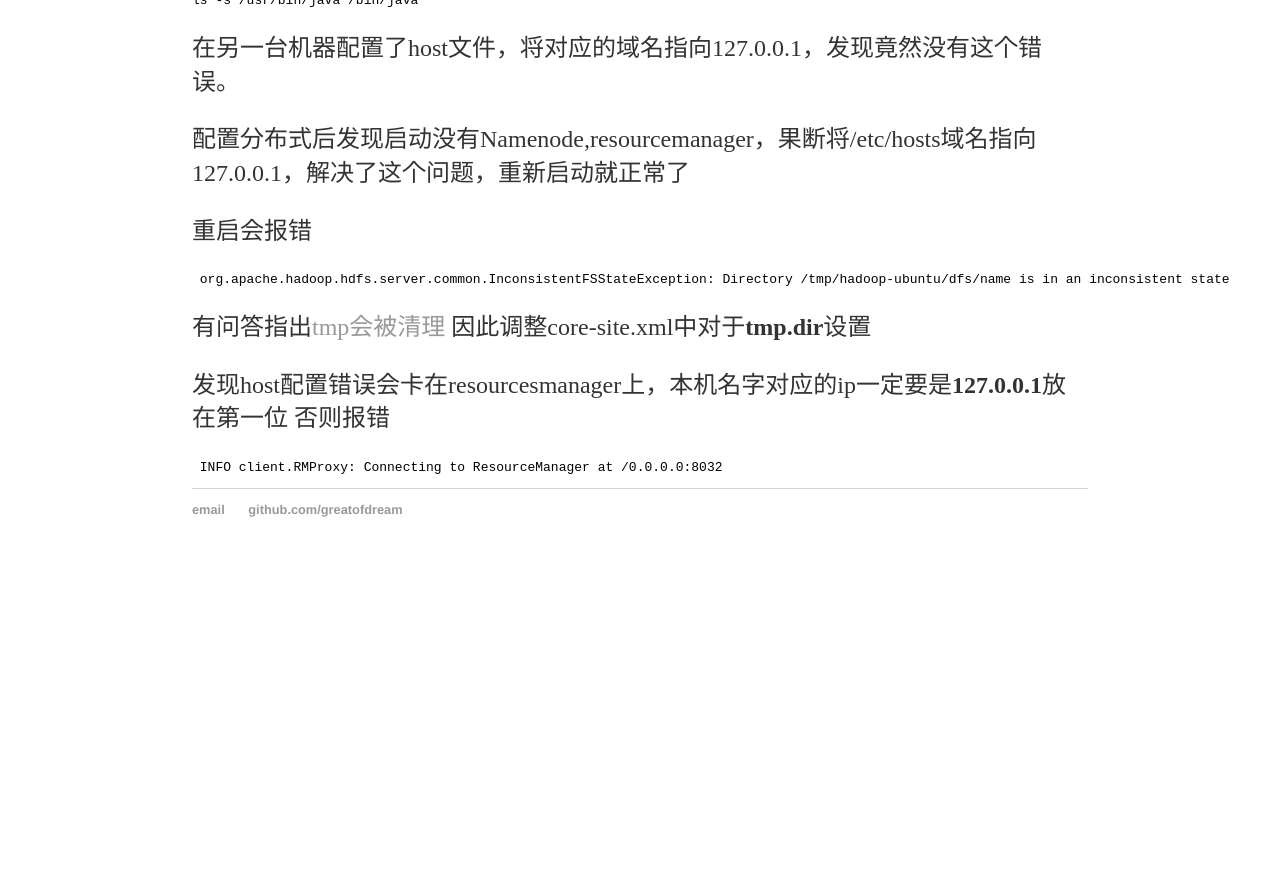
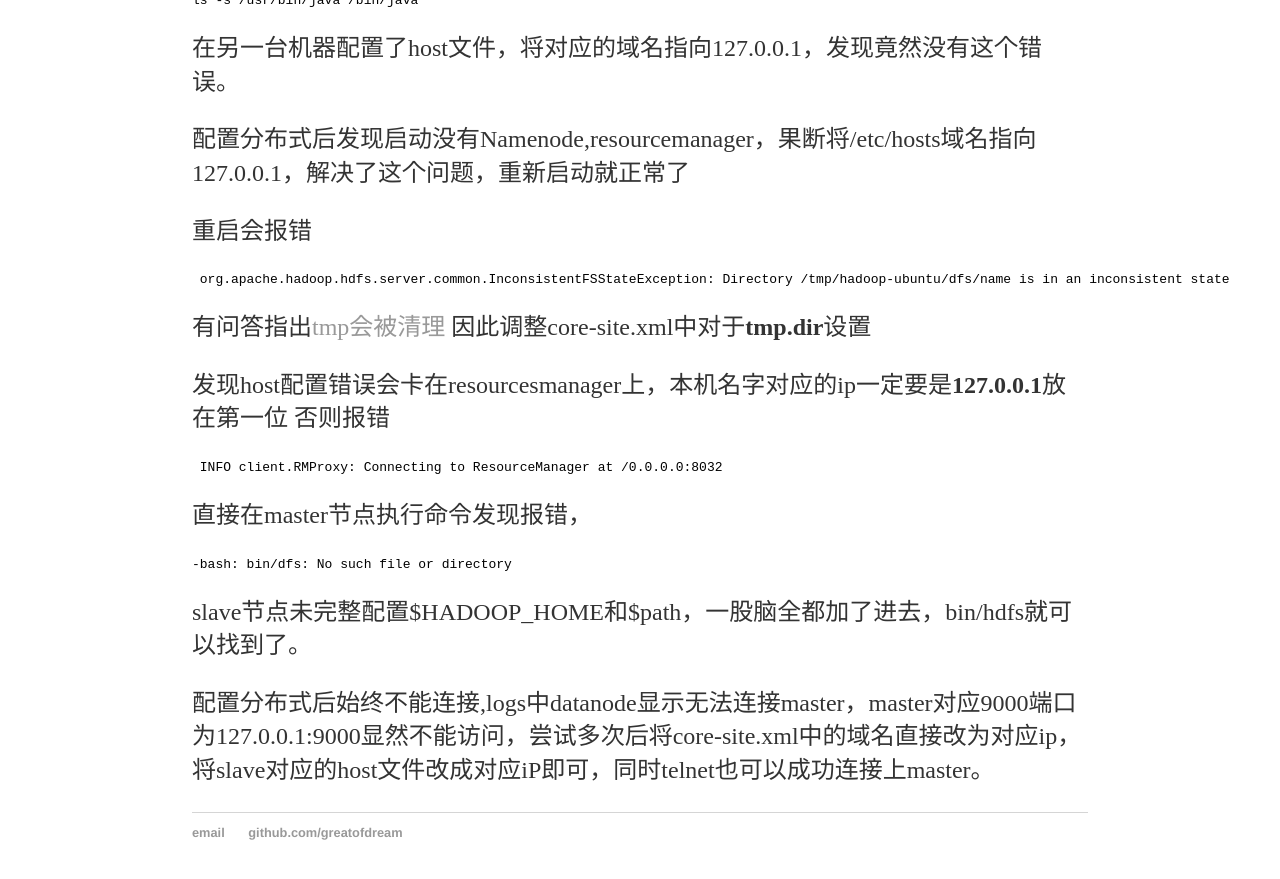
Before and after one commit to greatofdream/greatofdream.github.io, a Jekyll site: the page built from _posts/2019-10-04-hadoop.md, in a window 1280 px wide and 900 px high, scrolled down 696 px. Shown: the top 879 px of the window. Built offline with Jekyll 4.4.1, drawn with Linux system fonts in a browser that asks for light colours; before the commit the page ends 1273 px from its top, so only the background shows below that.

Commit message:
Update 2019-10-04-hadoop.md

````diff
--- a/_posts/2019-10-04-hadoop.md
+++ b/_posts/2019-10-04-hadoop.md
@@ -44,3 +44,11 @@ ls -s /usr/bin/java /bin/java
 ```
  INFO client.RMProxy: Connecting to ResourceManager at /0.0.0.0:8032
  ```
+
+直接在master节点执行命令发现报错，
+```
+-bash: bin/dfs: No such file or directory
+```
+slave节点未完整配置$HADOOP_HOME和$path，一股脑全都加了进去，bin/hdfs就可以找到了。
+
+配置分布式后始终不能连接,logs中datanode显示无法连接master，master对应9000端口为127.0.0.1:9000显然不能访问，尝试多次后将core-site.xml中的域名直接改为对应ip，将slave对应的host文件改成对应iP即可，同时telnet也可以成功连接上master。
````
